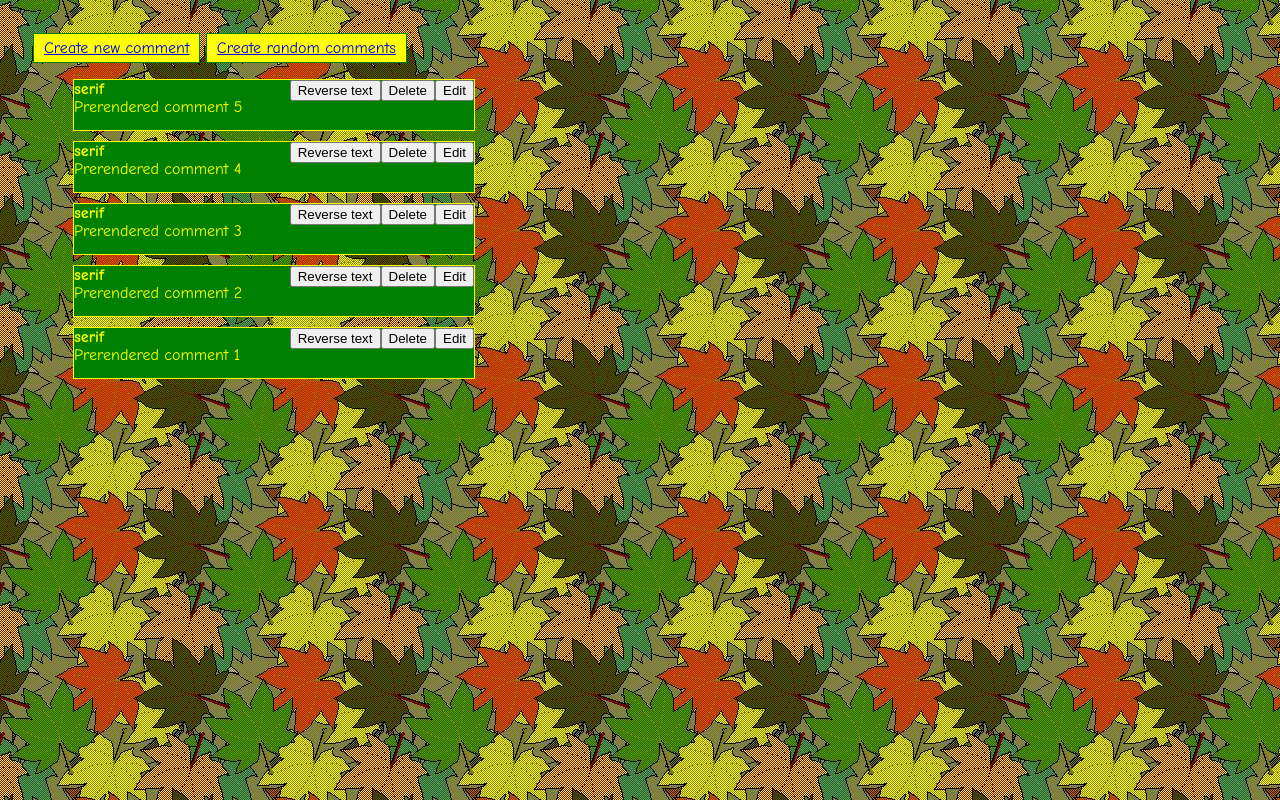
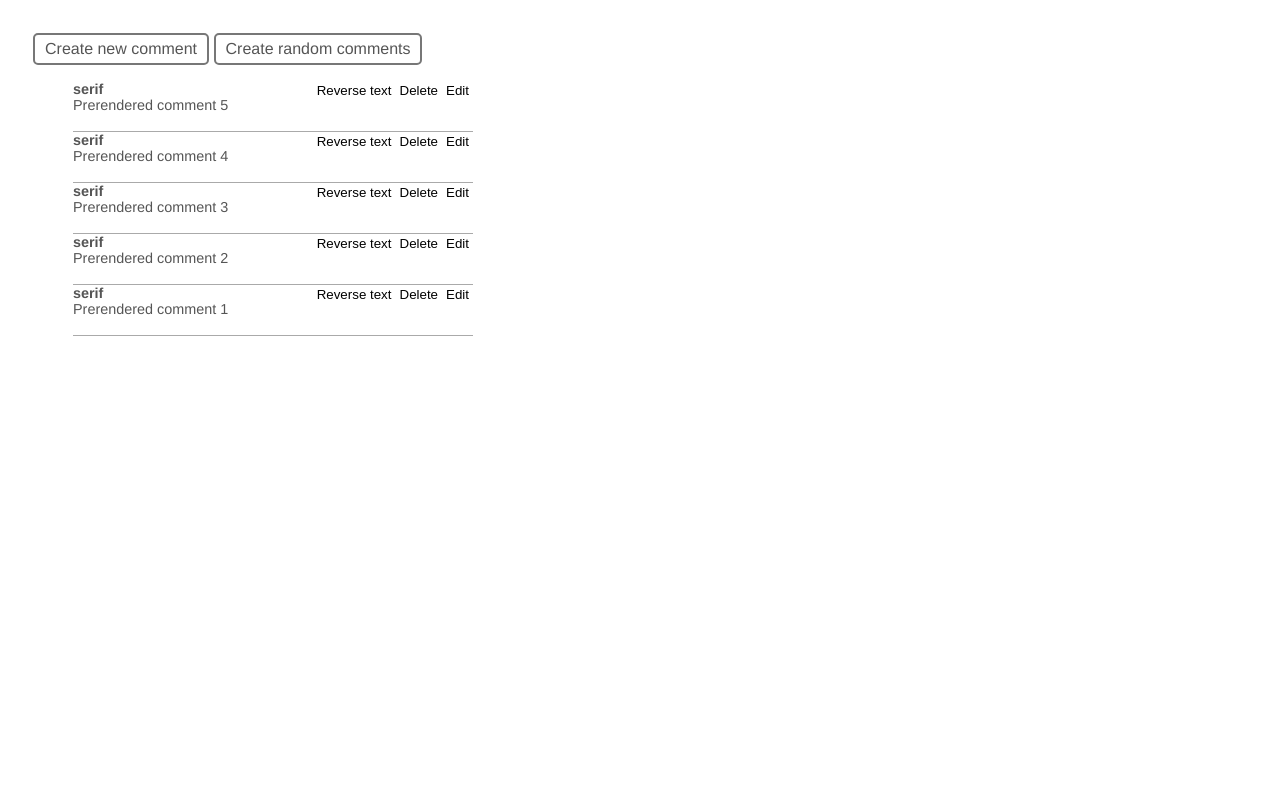
Before and after one commit to aurbano/backbone-demo, a plain HTML site: page index.html in a window 1280 px wide. Drawn offline with Linux system fonts and the light colour scheme.

Commit message:
Improve design...

```diff
--- a/css/demo.css
+++ b/css/demo.css
@@ -1,19 +1,38 @@
 body {
-	font-family:'Lucida Casual', 'Comic Sans MS';
+	font-family:Helvetica, Arial, sans-serif;
 	font-size: 16px;
-	background-image: url(bg.jpg);
-	color: green;
+	color: #555;
 }
 
 #application {
 	padding: 25px;
 }
 
-.button {
+.button{
 	display: inline-block;
-	background-color: yellow;
-	border: 1px solid green;
+	background-color: white;
+	border: 2px solid #777;
+	border-radius:5px;
 	padding: 5px 10px;
+	text-decoration:none;
+	color:#555;
+}
+button{
+	background:#fff;
+	border:1px solid transparent;
+	padding:1px 3px;
+	border-radius:3px;
+	cursor:pointer;
+}
+.delete:hover, .cancel:hover{ color:red; }
+button:hover{
+	border:1px solid #ccc;
+	color:#1CA4FF;
+}
+.button:hover{
+	background:#1CA4FF;
+	border-color:#1CA4FF;
+	color:#fff;
 }
 
 .commentlist {
@@ -21,15 +40,14 @@ body {
 }
 
 .commentlist li {
-	margin-bottom: 10px;
+	margin-bottom: 0px;
 }
 
 .comment {
-	background-color: green;
-	border: 1px solid yellow;
-	color: yellow;
+	border-bottom:#AAAAAA solid 1px;
 	width: 400px;
 	min-height: 50px;
+	font-size:0.9em;
 }
 
 .comment button {
@@ -43,11 +61,9 @@ body {
 }
 
 .commentform {
-	background-color: yellow;
-	border: 1px solid green;
-	color: green;
+	background-color:#F3F3F3;
 	padding: 15px;
-	margin: 5px 0px 5px 30px;
+	margin: 25px 0px 25px 30px;
 	width: 400px;
 }
 
```
